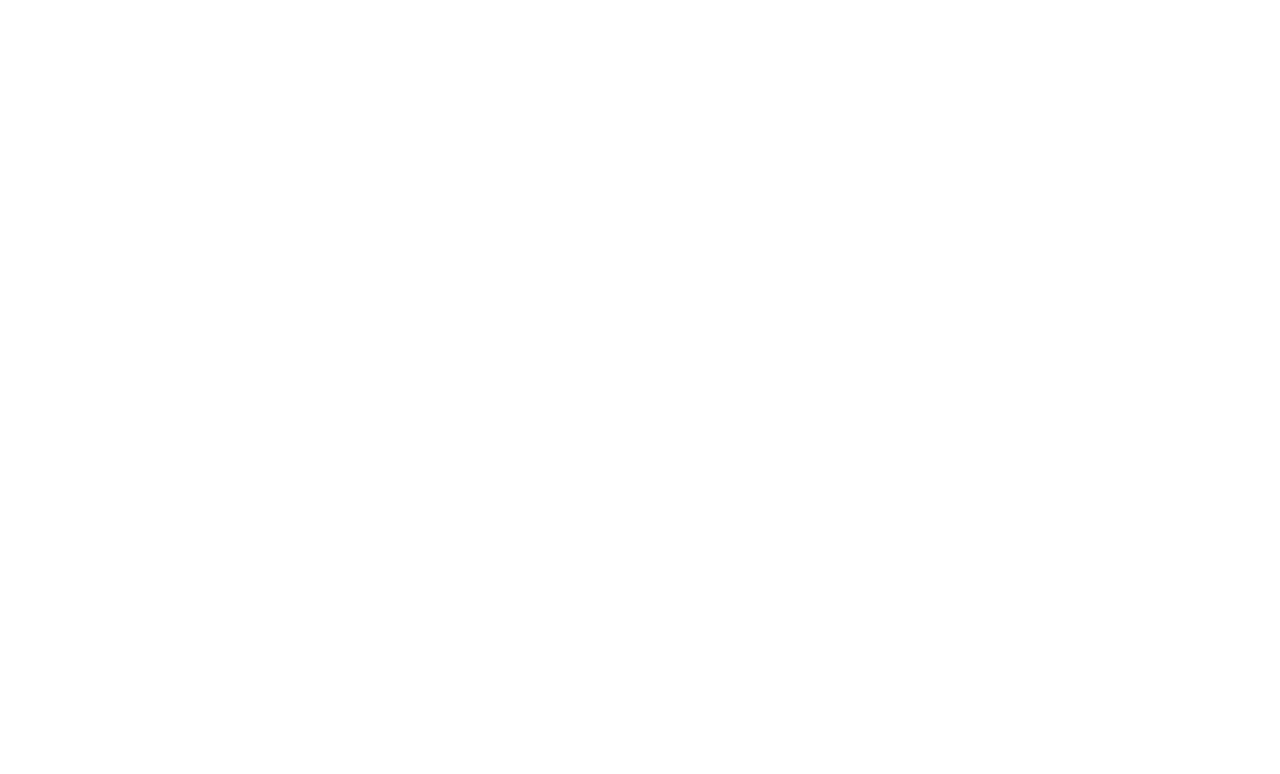
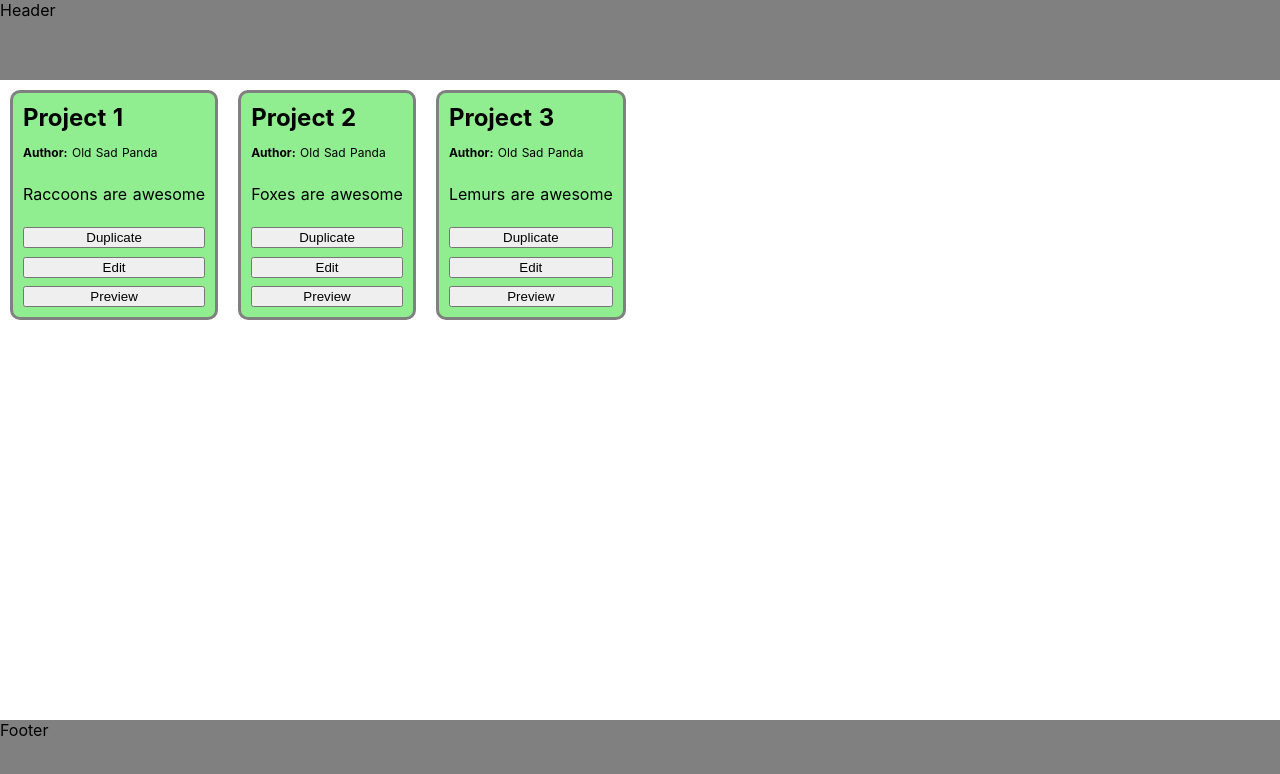
Before and after one commit to mirafedas/canvas-cms, a Nuxt app: page /projects in a window 1280 px wide. Before the commit this address had no page. Shown: the top 774 px of the page. Built offline with nearby package versions, Linux system fonts and the light colour scheme.

Commit message:
added saving projects to store and rendering the projects list

```diff
--- /dev/null
+++ b/components/Footer.vue
@@ -0,0 +1,19 @@
+<template>
+<div>Footer</div>
+</template>
+
+<script>
+export default {
+
+}
+</script>
+
+<style scoped>
+div {
+  display: flex;
+  justify-self: flex-end;
+  height: 100px;
+  width: 100%;
+  background-color: grey;
+}
+</style>
--- /dev/null
+++ b/components/Header.vue
@@ -0,0 +1,17 @@
+<template>
+<div>Header</div>
+</template>
+
+<script>
+export default {
+
+}
+</script>
+
+<style scoped>
+div {
+  height: 100px;
+  width: 100%;
+  background-color: grey;
+}
+</style>
--- /dev/null
+++ b/components/ProjectCard.vue
@@ -0,0 +1,45 @@
+<template>
+<div class="wrapper">
+  <h2>{{ project.name }}</h2>
+  <span class="author"><b>Author:</b> {{ project.author }}</span>
+  <span class="description">{{ project.description }}</span>
+  <button>Duplicate</button>
+  <button>Edit</button>
+  <button>Preview</button>
+</div>
+</template>
+
+<script>
+export default {
+  props: ['project']
+}
+</script>
+
+<style scoped>
+.wrapper {
+  display: flex;
+  flex-direction: column;
+  justify-content: space-between;
+  margin: 10px;
+  padding: 10px;
+  min-width: 150px;
+  min-height: 230px;
+  border: 3px solid grey;
+  border-radius: 10px;
+  background-color: lightgreen
+}
+
+h2 {
+  margin-bottom: 5px;
+}
+
+.author {
+  /* margin: 10px 0; */
+  font-size: 12px;
+}
+
+.description {
+  margin: 15px 0;
+}
+
+</style>
--- /dev/null
+++ b/components/ProjectsList.vue
@@ -0,0 +1,42 @@
+<template>
+  <div class="wrapper">
+    <div class="projects-list">
+      <div v-for="project in projects" :key="project.id">
+        <ProjectCard :project="project" />
+      </div>
+    </div>
+  </div>
+</template>
+
+<script>
+import ProjectCard from './ProjectCard'
+
+export default {
+  components: {
+    ProjectCard
+  },
+  data: () => {
+    return {
+      // projects: []
+    }
+  },
+  computed: {
+    projects () {
+      return this.$store.state.projects
+    }
+  }
+}
+</script>
+
+<style>
+.wrapper {
+  display: flex;
+  flex-direction: column;
+}
+
+.projects-list {
+  display: flex;
+  flex-wrap: wrap;
+  align-items: flex-start;
+}
+</style>
--- a/components/StartPage.vue
+++ b/components/StartPage.vue
@@ -2,9 +2,11 @@
   <form ref="projectNameAndDescription">
     <input type="text" placeholder="Project name" v-model="projectName" />
     <input type="text" placeholder="Project description" v-model="projectDesc" />
-    <button @click.prevent="createProject">
-      Create project
-    </button>
+    <nuxt-link to="/projects">
+      <button @click="createProject">
+        Create project
+      </button>
+    </nuxt-link>
   </form>
 </template>
 
@@ -18,8 +20,13 @@
   },
   methods: {
     createProject () {
-      // eslint-disable-next-line no-console
-      console.log(this.projectDesc, this.projectName)
+      const newProject = {
+        id: Date.now(),
+        name: this.projectName,
+        description: this.projectDesc,
+        author: 'Old Sad Panda'
+      }
+      this.$store.commit('addProject', newProject)
     }
   }
 }
--- a/pages/index.vue
+++ b/pages/index.vue
@@ -1,25 +1,25 @@
 <template>
   <div class="main-wrapper">
     <div class="main-content">
-      <header>
-        Header
-      </header>
+      <Header />
       <main>
         <StartPage />
       </main>
-      <footer>
-        Footer
-      </footer>
+      <Footer />
     </div>
   </div>
 </template>
 
 <script>
 import StartPage from '../components/StartPage'
+import Header from '../components/Header'
+import Footer from '../components/Footer'
 
 export default {
   components: {
-    StartPage
+    StartPage,
+    Header,
+    Footer
   }
 }
 </script>
@@ -58,9 +58,4 @@
   height: 100%;
   padding: 4em;
 }
-
-footer {
-  display: flex;
-  justify-self: flex-end;
-}
 </style>
--- /dev/null
+++ b/pages/projects.vue
@@ -0,0 +1,29 @@
+<template>
+<div class="wrapper">
+  <Header />
+  <ProjectsList />
+  <Footer />
+</div>
+</template>
+
+<script>
+import ProjectsList from '../components/ProjectsList'
+import Header from '../components/Header'
+import Footer from '../components/Footer'
+
+export default {
+  components: {
+    ProjectsList,
+    Header,
+    Footer
+  }
+
+}
+</script>
+
+<style scoped>
+.wrapper {
+  height: 100%;
+  width: 100%;
+}
+</style>
--- /dev/null
+++ b/store/index.js
@@ -0,0 +1,35 @@
+export const state = () => ({
+  projects: [
+    {
+      id: 365674,
+      name: 'Project 1',
+      description: 'Raccoons are awesome',
+      author: 'Old Sad Panda'
+    },
+    {
+      id: 9347897,
+      name: 'Project 2',
+      description: 'Foxes are awesome',
+      author: 'Old Sad Panda'
+    },
+    {
+      id: 893783,
+      name: 'Project 3',
+      description: 'Lemurs are awesome',
+      author: 'Old Sad Panda'
+    }
+  ]
+})
+
+export const mutations = {
+  addProject (state, payload) {
+    if (typeof payload === 'object' && payload !== null) {
+      state.projects.push(payload)
+      console.log('state.projects: ', state.projects)
+    }
+  }
+}
+
+export const getters = {
+  projectsList: state => state.projects
+}
```
